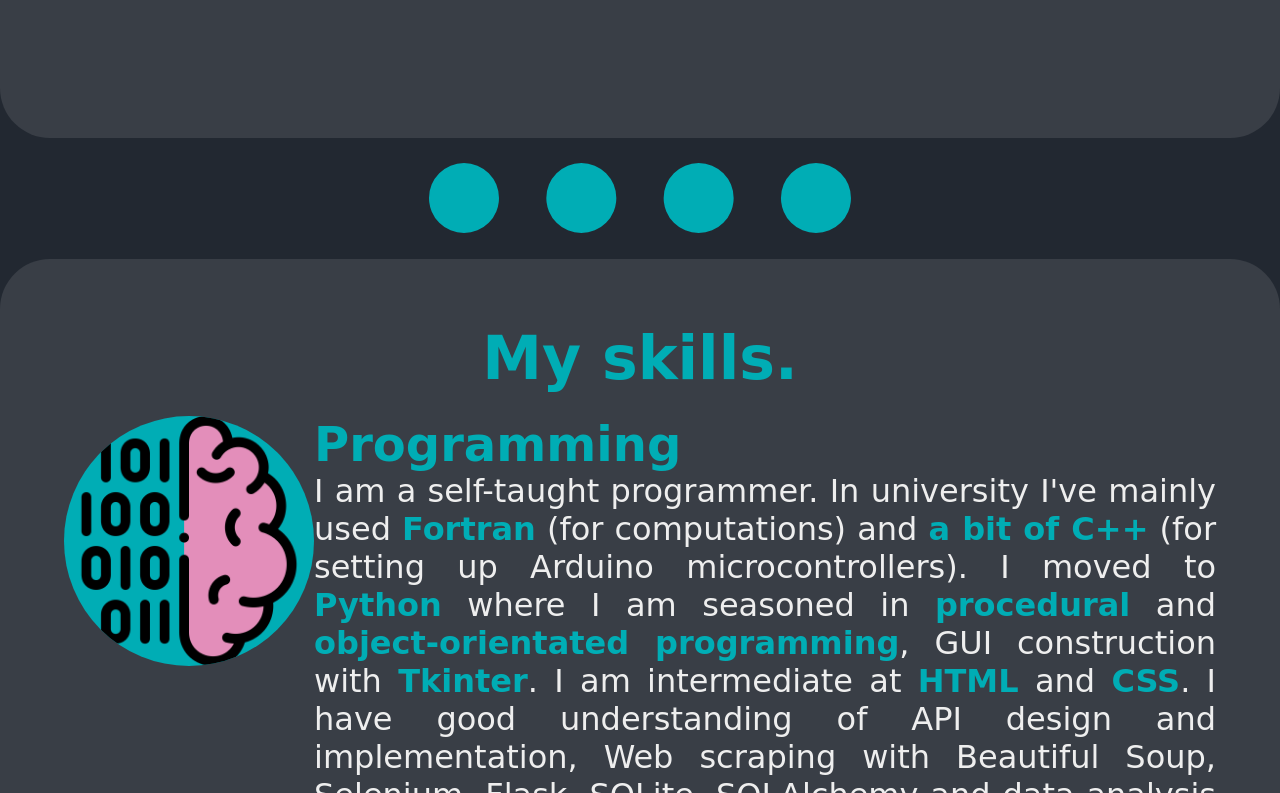
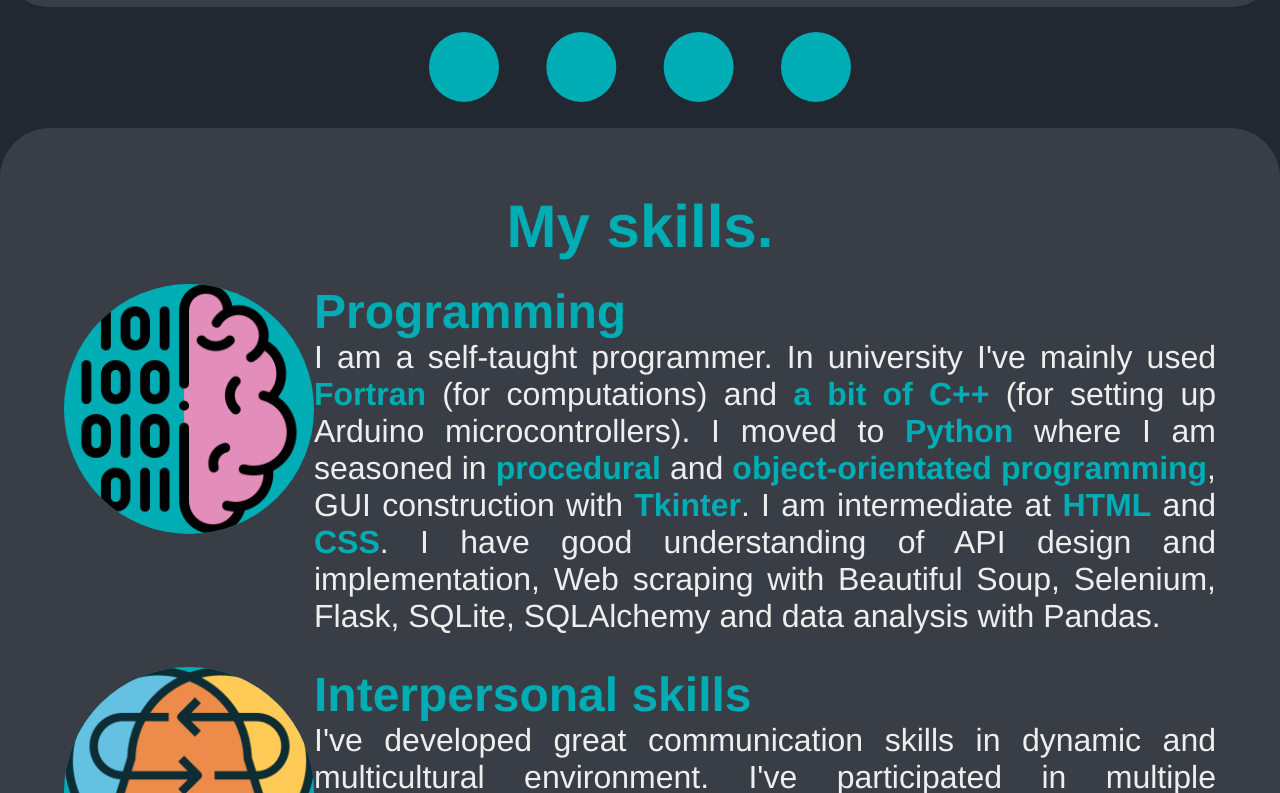
Before and after one commit to OgnyanPetkov/CV, a plain HTML site: page index.html in a window 1280 px wide. Shown: the part 560-1353 px from the top of the page. Drawn offline with Linux system fonts and the light colour scheme.

Commit message:
Update styles.css

```diff
--- a/styles.css
+++ b/styles.css
@@ -1,7 +1,7 @@
 body {
     background-color: #222831;
     margin: 0px;
-    font-family: Sacramento, cursive;
+    font-family: Helvetica, cursive;
     box-sizing: border-box;
     }
 h1, h2, h3 {
```
